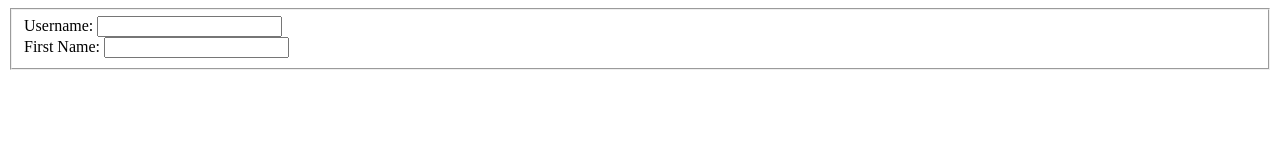
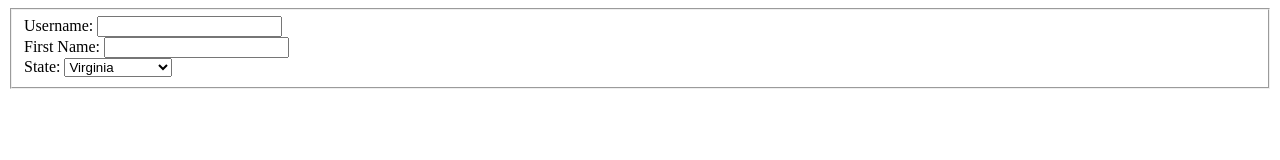
Before and after one commit to SteveArnold5/practice.js, a plain HTML site: page index.html in a window 1280 px wide. Drawn offline with nearby package versions, Linux system fonts and the light colour scheme.

Commit message:
added SelectFieldCreator

```diff
--- a/index.html
+++ b/index.html
@@ -8,6 +8,7 @@
 		<script src="modules/formBuilder/Group.js"></script>
 		<script src="modules/formBuilder/Field.js"></script>
 		<script src="modules/formBuilder/TextFieldCreator.js"></script>
+		<script src="modules/formBuilder/SelectFieldCreator.js"></script>
 		<script>
 			$(document).ready(function(){
 				var form =
@@ -26,6 +27,15 @@
 										"name" : "firstName",
 										"label" : "First Name",
 										"fieldType" : "TextField"
+							 		},
+									{
+										"name" : "state",
+										"label" : "State",
+										"fieldType" : "SelectField" ,
+										"selectOptions" : [
+											{ "text" : "Virginia", "value" : "VA"},
+											{ "text" : "North Carolina", "value" : "NC" }
+										]
 							 		}
 								]
 							}
--- /dev/null
+++ b/modules/formBuilder/SelectFieldCreator.js
@@ -0,0 +1,10 @@
+function SelectFieldCreator(){}
+
+SelectFieldCreator.prototype.create = function(field){
+	var select = $("<select></select>");
+	$(field.selectOptions).each(function(i, option){
+		var htmlOption = $("<option value='" + option.value + "'>" + option.text + "</option>");
+		select.append(htmlOption);
+	});
+	return select;
+}
```
